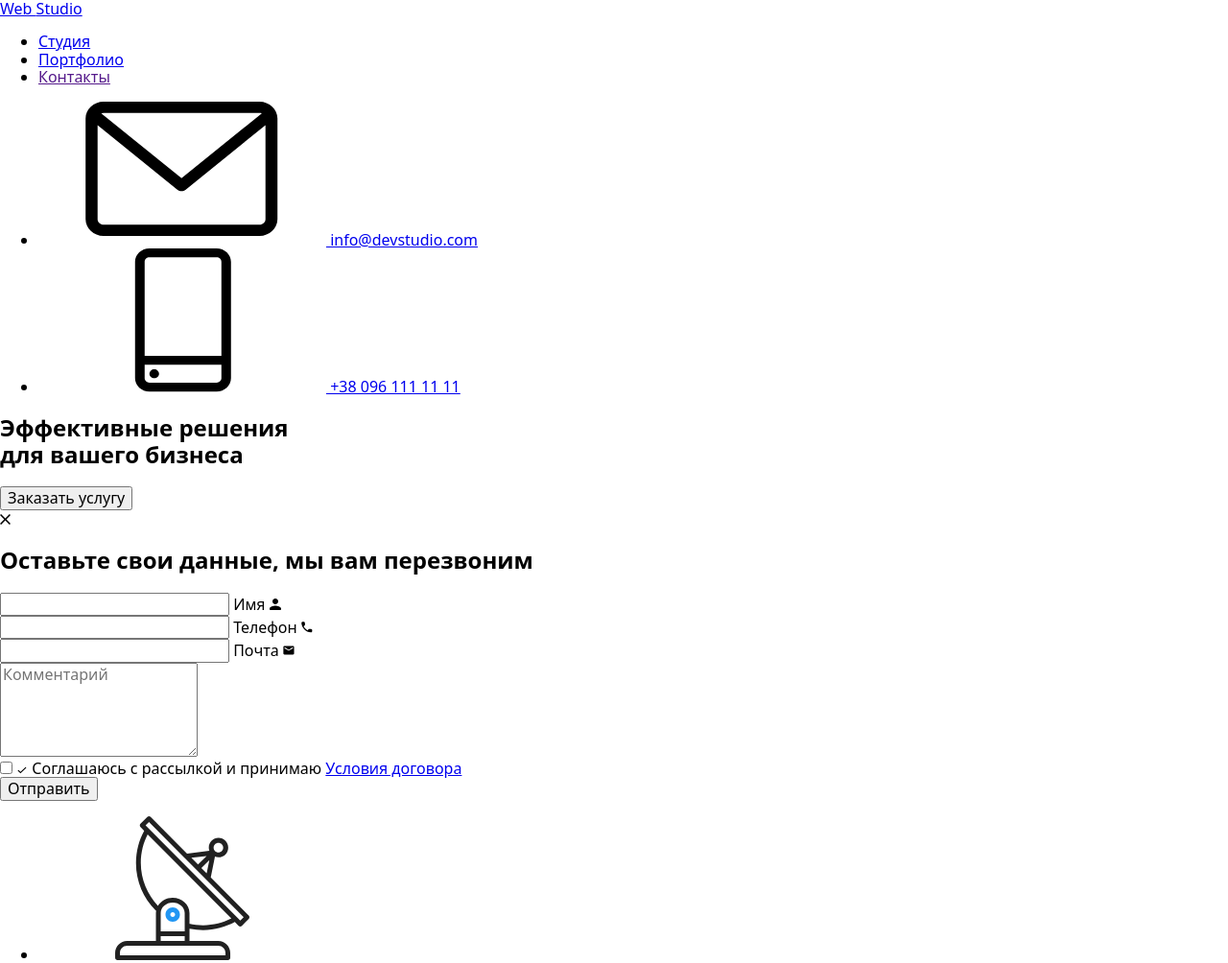
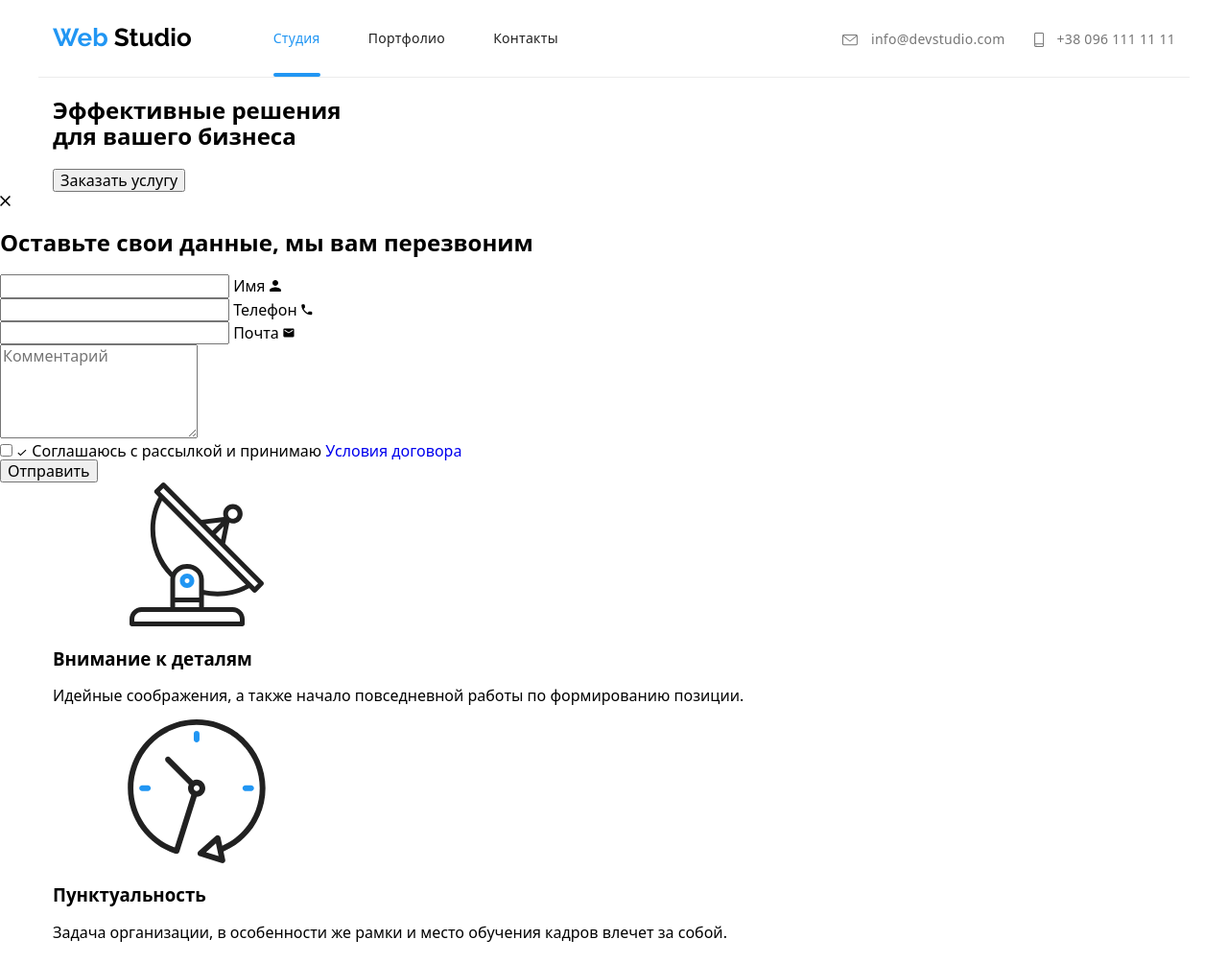
Before and after one commit to AntonZhygariev/goit-markup-hw-07, a plain HTML site: page index.html in a window 1280 px wide. Shown: the top 1004 px of the page at 96% size. Drawn offline with nearby package versions, Linux system fonts and the light colour scheme.

Commit message:
Подключил шапку и сделал базовые стили

```diff
--- /dev/null
+++ b/sass/components/_basic.scss
@@ -0,0 +1,13 @@
+a {
+	text-decoration: none;
+}
+
+img {
+	display: block;
+}
+
+.list {
+	list-style: none;
+	padding: 0;
+	margin: 0;
+}
--- /dev/null
+++ b/sass/components/_header.scss
@@ -0,0 +1,108 @@
+.link {
+	color: $title-text-color;
+	font-weight: 500;
+	font-size: 14px;
+	line-height: 1.14;
+	letter-spacing: 0.02em;
+
+	display: block;
+	padding-top: 32px;
+	padding-bottom: 32px;
+
+	&:hover,
+	&:focus {
+		color: $accent-color;
+		cursor: pointer;
+
+		transition: 250ms cubic-bezier(0.4, 0, 0.2, 1);
+	}
+}
+
+.current {
+	color: $accent-color;
+
+	&:after {
+		content: "";
+		position: absolute;
+		bottom: 0;
+		left: 0;
+		height: 4px;
+		width: 100%;
+
+		border-radius: 2px;
+		background-color: $accent-color;
+	}
+}
+
+.adress-header {
+	color: $primary-text-color;
+	font-weight: 500;
+	font-size: 14px;
+	line-height: 1.14;
+	letter-spacing: 0.02em;
+
+	padding-top: 32px;
+	padding-bottom: 32px;
+
+	&:hover,
+	&:focus {
+		color: $accent-color;
+
+		transition: 250ms cubic-bezier(0.4, 0, 0.2, 1);
+	}
+}
+
+.address-mail-icon {
+	width: 16px;
+	height: 12px;
+	margin-right: 10px;
+	fill: currentColor;
+	vertical-align: middle;
+}
+
+.address-phone-icon {
+	width: 10px;
+	height: 15px;
+	margin-right: 10px;
+	fill: currentColor;
+	vertical-align: middle;
+}
+
+.container {
+	margin-left: auto;
+	margin-right: auto;
+	padding-right: 15px;
+	padding-left: 15px;
+	width: 1200px;
+}
+
+.site-nav {
+	display: flex;
+
+	& .item {
+		position: relative;
+	}
+
+	& .item + .item {
+		margin-left: 50px;
+	}
+}
+
+.top-nav {
+	margin-left: 85px;
+}
+
+.address-nav {
+	display: flex;
+	margin-left: auto;
+
+	& .item + .item {
+		margin-left: 30px;
+	}
+}
+
+.header-nav {
+	display: flex;
+	align-items: center;
+	border-bottom: 1px solid #ececec;
+}
--- a/sass/main.scss
+++ b/sass/main.scss
@@ -1,17 +1,4 @@
+@import "./components/basic";
 @import "./utils/var";
 @import "./components/logo";
 @import "./components/header";
-
-a {
-	text-decoration: none;
-}
-
-img {
-	display: block;
-}
-
-.list {
-	list-style: none;
-	padding: 0;
-	margin: 0;
-}
```
Also changed, not shown: css/main.css, css/main.min.css, 2 other files.
